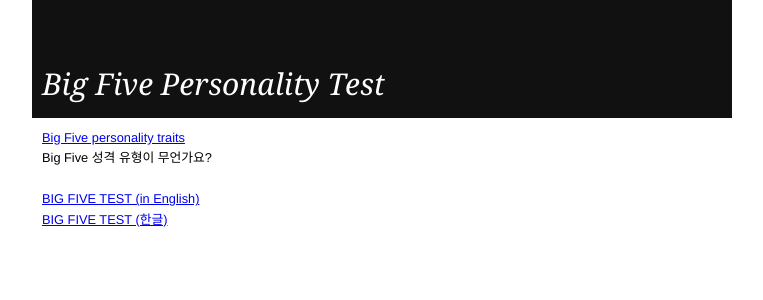
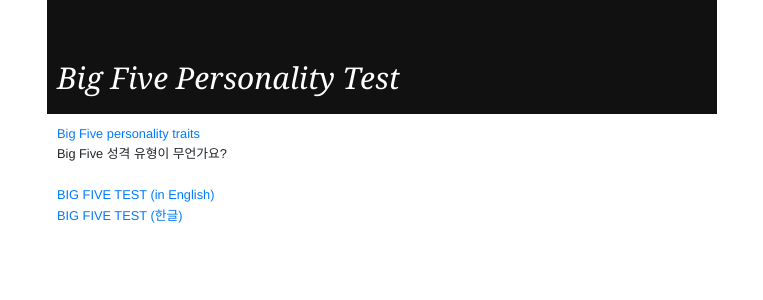
Before and after one commit to jaewonk/survey-django, a Django app: template django/templates/twitter/list.html in a window 1280 px wide. Shown: the top 300 px of the page, without its empty margins (258-1021 px from the left). Run offline with Django 3.2, Linux system fonts and the light colour scheme; the template is opened without the code that fills it, so the values that code supplies are empty; some libraries are stand-ins or nearby versions.

Commit message:
add bootstrap, from twitter

```diff
--- a/django/templates/twitter/base.html
+++ b/django/templates/twitter/base.html
@@ -2,6 +2,7 @@
 
 <html>
 	<head>
+		<link rel="stylesheet" href="/css/bootstrap.min.css"></link>
 		<meta http-equiv="Content-type" content="text/html; charset=utf-8">
 		<title>Twitter Example</title>
 		<style>
@@ -98,7 +99,7 @@
 	</head>
 
 	<body>
-		<div id="wrap">
+		<div id="wrap" class="container">
 			<div id="header">
 			<h1>Big Five Personality Test</h1>
 			</div>
```
